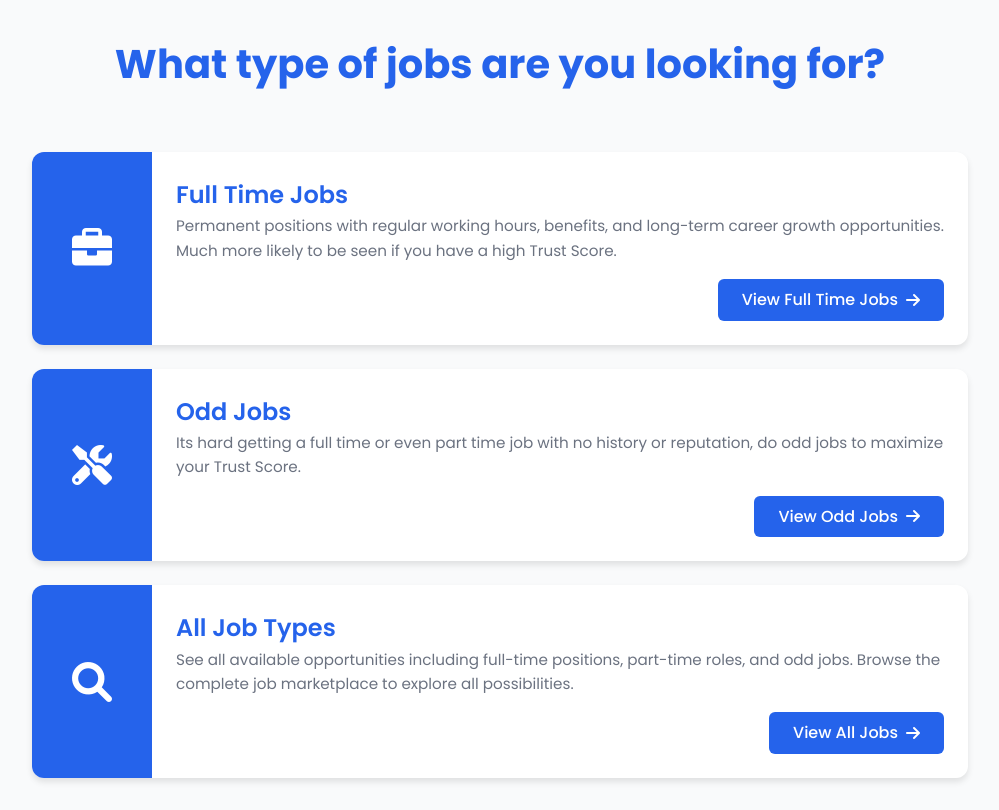
After one commit to flyingpenguinie/SJHACKS, a PHP site: page /jobselectionpage.php in a window 1280 px wide. The commit adds this page. Shown: the whole page, without its empty margins (140-1139 px from the left). Run offline with PHP 8.4, Linux system fonts and the light colour scheme.

Commit message:
odd jobs addition

```diff
--- a/EmployeeHomepage.php
+++ b/EmployeeHomepage.php
@@ -161,7 +161,7 @@
             <iframe src="Community.php" title="Community Preview"></iframe>
         </div>
         <div id="jobsearch" class="preview">
-            <iframe src="JobSearch.php" title="Job Search Preview"></iframe>
+            <iframe src="jobselectionpage.php" title="Job Search Preview"></iframe>
         </div>
         <div id="messages" class="preview">
             <iframe src="messages.php" title="Messages Preview"></iframe>
--- /dev/null
+++ b/jobselectionpage.php
@@ -0,0 +1,235 @@
+<?php
+// JobTypeSelection.php
+// A page to select job type before proceeding to the job search page
+?>
+<!DOCTYPE html>
+<html lang="en">
+<head>
+    <meta charset="UTF-8">
+    <meta name="viewport" content="width=device-width, initial-scale=1.0">
+    <title>PathFinder - Choose Job Type</title>
+    <link href="https://cdnjs.cloudflare.com/ajax/libs/font-awesome/6.0.0/css/all.min.css" rel="stylesheet">
+    <link href="https://fonts.googleapis.com/css2?family=Poppins:wght@300;400;500;600;700&display=swap" rel="stylesheet">
+    <style>
+        :root {
+            --primary-color: #2563eb; /* Dark blue theme */
+            --primary-light: #3b82f6;
+            --text-color: #1f2937;
+            --light-text: #6b7280;
+            --light-bg: #f9fafb;
+            --card-shadow: 0 4px 6px rgba(0, 0, 0, 0.1);
+            --hover-shadow: 0 10px 15px rgba(0, 0, 0, 0.1);
+        }
+
+        * {
+            margin: 0;
+            padding: 0;
+            box-sizing: border-box;
+        }
+
+        body {
+            font-family: 'Poppins', sans-serif;
+            background-color: var(--light-bg);
+            color: var(--text-color);
+            line-height: 1.6;
+            min-height: 100vh;
+            display: flex;
+            flex-direction: column;
+        }
+
+        /* Main Content */
+        .container {
+            flex: 1;
+            display: flex;
+            flex-direction: column;
+            align-items: center;
+            justify-content: center;
+            padding: 2rem;
+            max-width: 1000px;
+            margin: 0 auto;
+        }
+
+        .title {
+            text-align: center;
+            margin-bottom: 3rem;
+        }
+
+        .title h1 {
+            font-size: 2.5rem;
+            margin-bottom: 0.5rem;
+            color: var(--primary-color);
+        }
+
+        /* Row-based cards container */
+        .cards-container {
+            display: flex;
+            flex-direction: column;
+            gap: 1.5rem;
+            width: 100%;
+        }
+
+        .card {
+            background: #fff;
+            border-radius: 12px;
+            overflow: hidden;
+            box-shadow: var(--card-shadow);
+            transition: transform 0.3s ease, box-shadow 0.3s ease;
+            cursor: pointer;
+            display: flex;
+            text-decoration: none;
+            color: var(--text-color);
+        }
+
+        .card:hover {
+            transform: translateY(-5px);
+            box-shadow: var(--hover-shadow);
+        }
+
+        .card-icon {
+            width: 120px;
+            display: flex;
+            align-items: center;
+            justify-content: center;
+            color: white;
+            font-size: 2.5rem;
+            background-color: var(--primary-color);
+        }
+
+        .card-content {
+            flex: 1;
+            padding: 1.5rem;
+            display: flex;
+            flex-direction: column;
+            justify-content: space-between;
+        }
+
+        .card-header {
+            margin-bottom: 0.5rem;
+        }
+
+        .card-title {
+            font-size: 1.5rem;
+            font-weight: 600;
+            color: var(--primary-color);
+        }
+
+        .card-description {
+            color: var(--light-text);
+            font-size: 0.95rem;
+            margin-bottom: 1rem;
+        }
+
+        .card-action {
+            align-self: flex-end;
+            background-color: var(--primary-color);
+            color: white;
+            padding: 0.5rem 1.5rem;
+            border-radius: 6px;
+            font-weight: 500;
+            display: flex;
+            align-items: center;
+            gap: 0.5rem;
+            transition: background-color 0.2s;
+        }
+
+        .card:hover .card-action {
+            background-color: var(--primary-light);
+        }
+
+        /* Animations */
+        @keyframes fadeIn {
+            from { opacity: 0; transform: translateY(20px); }
+            to { opacity: 1; transform: translateY(0); }
+        }
+
+        .card {
+            animation: fadeIn 0.5s ease-out forwards;
+        }
+
+        .card:nth-child(1) { animation-delay: 0.1s; }
+        .card:nth-child(2) { animation-delay: 0.2s; }
+        .card:nth-child(3) { animation-delay: 0.3s; }
+
+        /* Responsive */
+        @media (max-width: 768px) {
+            .card {
+                flex-direction: column;
+            }
+
+            .card-icon {
+                width: 100%;
+                height: 100px;
+            }
+
+            .title h1 {
+                font-size: 2rem;
+            }
+
+            .card-action {
+                align-self: center;
+                margin-top: 1rem;
+            }
+        }
+    </style>
+</head>
+<body>
+    <div class="container">
+        <div class="title">
+            <h1>What type of jobs are you looking for?</h1>
+        </div>
+
+        <div class="cards-container">
+            <a href="JobSearch.php?job_type=full%20time&search=true" class="card">
+                <div class="card-icon">
+                    <i class="fas fa-briefcase"></i>
+                </div>
+                <div class="card-content">
+                    <div>
+                        <h3 class="card-title">Full Time Jobs</h3>
+                        <p class="card-description">
+                            Permanent positions with regular working hours, benefits, and long-term career growth opportunities. Much more likely to be seen if you have a high Trust Score.
+                        </p>
+                    </div>
+                    <div class="card-action">
+                        View Full Time Jobs <i class="fas fa-arrow-right"></i>
+                    </div>
+                </div>
+            </a>
+
+            <a href="JobSearch.php?job_type=odd%20jobs&search=true" class="card">
+                <div class="card-icon">
+                    <i class="fas fa-tools"></i>
+                </div>
+                <div class="card-content">
+                    <div>
+                        <h3 class="card-title">Odd Jobs</h3>
+                        <p class="card-description">
+                            Its hard getting a full time or even part time job with no history or reputation, do odd jobs to maximize your Trust Score.
+                        </p>
+                    </div>
+                    <div class="card-action">
+                        View Odd Jobs <i class="fas fa-arrow-right"></i>
+                    </div>
+                </div>
+            </a>
+
+            <a href="JobSearch.php" class="card">
+                <div class="card-icon">
+                    <i class="fas fa-search"></i>
+                </div>
+                <div class="card-content">
+                    <div>
+                        <h3 class="card-title">All Job Types</h3>
+                        <p class="card-description">
+                            See all available opportunities including full-time positions, part-time roles, and odd jobs. Browse the complete job marketplace to explore all possibilities.
+                        </p>
+                    </div>
+                    <div class="card-action">
+                        View All Jobs <i class="fas fa-arrow-right"></i>
+                    </div>
+                </div>
+            </a>
+        </div>
+    </div>
+</body>
+</html>
```
